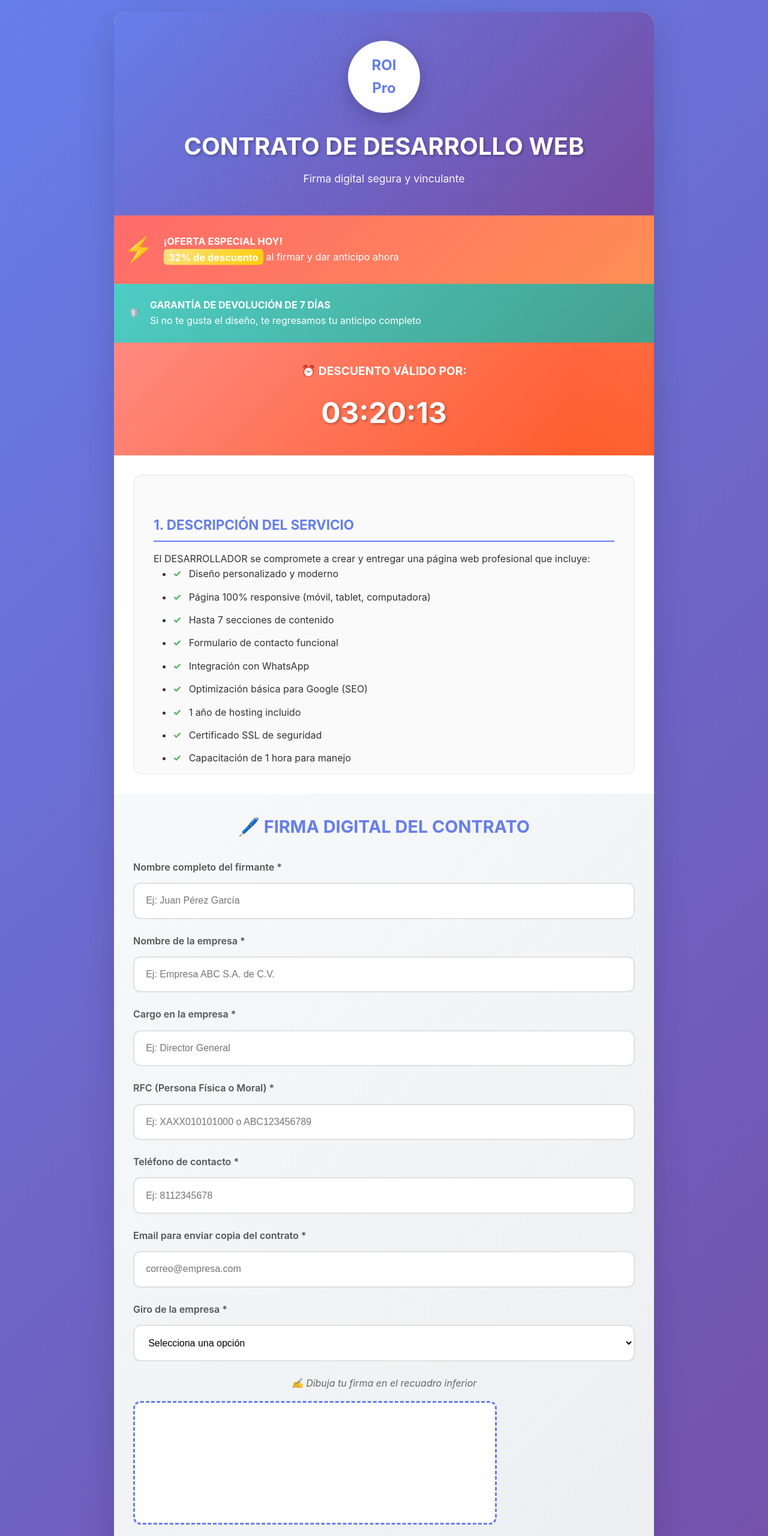
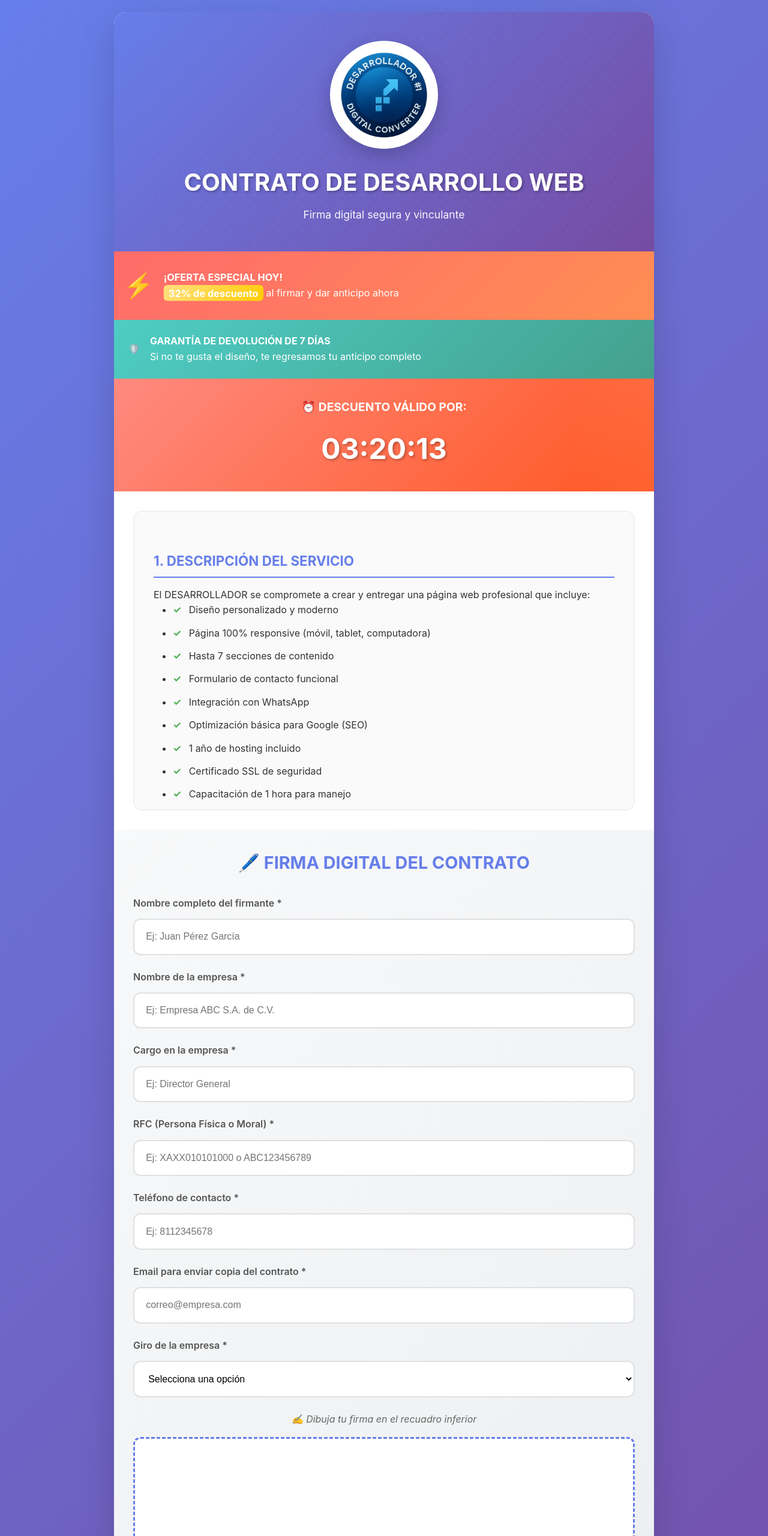
Before and after one commit to diego9608/demo-roicalculatorpro, a plain HTML site: page contrato-digital/index1584500-premium.html in a window 1280 px wide. Shown: the top 2560 px of the page at 60% size. Drawn offline with Linux system fonts and the light colour scheme.

Commit message:
fix: adjust signature canvas dimensions for better UX
- Reduce canvas height from 200px to 150px for better proportions
- Add width: 100% to make canvas responsive like other form fields
- Update resizeCanvas function to handle dynamic width properly
- Maintain high-resolution drawing with 2x scaling
- Ensure consistent visual alignment with other form elements

The signature area now matches the width of other inputs while
maintaining an appropriate height for signatures, improving the
overall form layout and user experience.

```diff
--- a/contrato-digital/index1584500-premium.html
+++ b/contrato-digital/index1584500-premium.html
@@ -68,8 +68,8 @@
         }
 
         .logo {
-            width: 120px;
-            height: 120px;
+            width: 180px;
+            height: 180px;
             margin: 0 auto 1.5rem;
             background: white;
             border-radius: 50%;
@@ -348,6 +348,9 @@
             touch-action: none;
             margin-bottom: 1rem;
             transition: all 0.3s ease;
+            width: 100%; /* AÑADE ESTA LÍNEA */
+            margin-left: auto; /* Añade esta línea */
+            margin-right: auto; /* Añade esta línea */
         }
 
         .signature-canvas:hover {
@@ -657,7 +660,7 @@
     <div class="container">
         <div class="header">
             <div class="logo">
-                <div class="logo-text">ROI<br>Pro</div>
+                <img src="../assets/images/logoDigitalConverter.png" alt="ROI Calculator Pro" style="width: 100%; height: 100%; object-fit: cover;">
             </div>
             <h1>CONTRATO DE DESARROLLO WEB</h1>
             <p>Firma digital segura y vinculante</p>
@@ -787,7 +790,7 @@
                 <div class="canvas-instructions">
                     ✍️ Dibuja tu firma en el recuadro inferior
                 </div>
-                <canvas id="signatureCanvas" class="signature-canvas" width="600" height="200"></canvas>
+                <canvas id="signatureCanvas" class="signature-canvas" height="130"></canvas>
 
                 <div class="canvas-controls">
                     <button type="button" class="btn btn-secondary" onclick="clearSignature()">
@@ -957,7 +960,7 @@
         function resizeCanvas() {
             const rect = canvas.getBoundingClientRect();
             canvas.width = rect.width * 2;
-            canvas.height = rect.height * 2;
+            canvas.height = 130 * 2;
             canvas.style.width = rect.width + 'px';
             canvas.style.height = rect.height + 'px';
             ctx.scale(2, 2);
@@ -1255,7 +1258,7 @@ ${lastContractData.company}`;
                 signDate: dateStr,
                 signature: canvas.toDataURL('image/png'),
                 timestamp: now.toISOString(),
-                project: 'Desarrollo Web Premium',
+                project: 'Newash Lavandería Premium',
                 price: '84500'
             };
 
```
